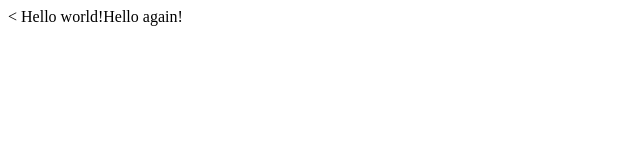
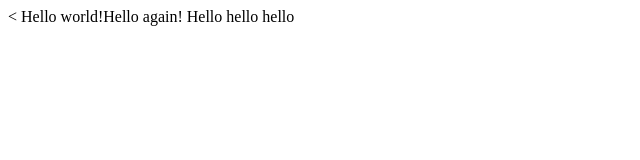
Before and after one commit to stofl007/project0, a plain HTML site: page index.html in a window 1280 px wide. Shown: the whole page, without its empty margins (0-640 px from the left). Drawn offline with Linux system fonts and the light colour scheme.

Commit message:
Update index.html

```diff
--- a/index.html
+++ b/index.html
@@ -4,6 +4,6 @@
     <title>My Webpage!</title>
   </head>
   <body>
-    Hello world!Hello again!
+    Hello world!Hello again! Hello hello hello
   </body>
 </html>
```
